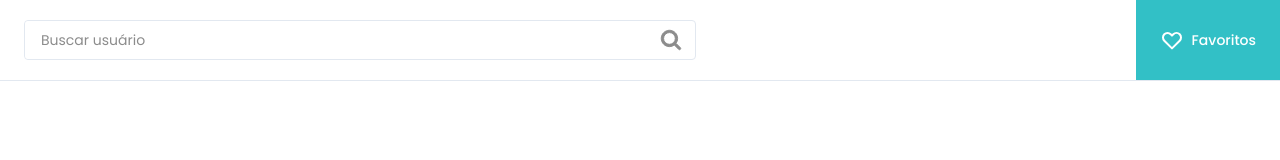
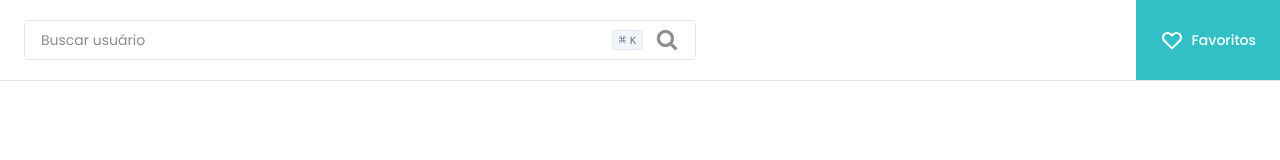
Before and after one commit to HigorDenomar/repo-explorer, a React (Vite) app: page / in a window 1280 px wide. Shown: the top 160 px of the page. Built offline with nearby package versions, Linux system fonts and the light colour scheme; no server answers.

Commit message:
refactor: replaces the search form with command k

```diff
--- a/src/components/search-form.tsx
+++ b/src/components/search-form.tsx
@@ -1,48 +1,63 @@
-import { useState, type FormEvent } from 'react'
+import { useState } from 'react'
+import { useNavigate } from 'react-router-dom'
+
 import { ImSpinner2 } from 'react-icons/im'
 import { IoSearch } from 'react-icons/io5'
-import { useNavigate } from 'react-router-dom'
-
+import { useListUsers } from '../hooks/useListUsers'
 import { useSearchStore } from '../store/search'
 import { useUserStore } from '../store/user'
+import { InputSearch } from './input-search'
 
 export function SearchForm() {
+  const [isInputOpen, setInputOpen] = useState(false)
   const [search, setSearch] = useState('')
   const navigate = useNavigate()
   const { isLoading } = useUserStore()
 
-  async function handleSearch(event: FormEvent) {
-    event.preventDefault()
-    if (!search) return
+  const { data, isFetching } = useListUsers({ search })
+  const users = data?.map((user) => user.login.toLowerCase())
 
-    useSearchStore.setState({ search })
+  function handleToSelect(value: string) {
+    if (!value) return
+
+    setInputOpen(false)
+    setSearch(value)
+
+    useSearchStore.setState({ search: value })
     useUserStore.setState({ user: undefined })
 
-    navigate(`/user/${search}`)
+    navigate(`/user/${value}`)
   }
 
   return (
-    <form
-      onSubmit={handleSearch}
-      className='flex border rounded my-5 mx-6 h-10 w-full max-w-2xl'
-      data-testid='search-form'
-    >
-      <input
-        type="text"
-        placeholder={isLoading ? 'Buscando...' : 'Buscar usuário'}
-        className='w-full h-full text-sm pl-4 rounded placeholder:text-gray-500'
+    <>
+      <div onClick={() => setInputOpen(true)} className="flex items-center border cursor-text rounded px-4 my-5 mx-6 h-10 w-full max-w-2xl">
+        <p className='text-gray-500 text-sm mr-auto'>
+          {search ? search : (isLoading || isFetching) ? 'Buscando...' : 'Buscar usuário'}
+        </p>
+
+        <kbd className="pointer-events-none ml-1 inline-flex h-5 select-none items-center gap-1 rounded border bg-muted px-1.5 font-mono text-[10px] font-medium text-muted-foreground opacity-100">
+          <span className="text-xs">⌘</span>K
+        </kbd>
+
+        <div aria-label='Buscar' className='pl-3 text-gray-500'>
+          {isFetching ? (
+            <ImSpinner2 size={20} className='animate-spin' />
+          ) : (
+            <IoSearch size={24} strokeWidth={20} />
+          )}
+        </div>
+      </div>
+
+      <InputSearch
         value={search}
-        onChange={event => setSearch(event.target.value)}
-        disabled={isLoading}
+        onChange={setSearch}
+        onSelect={handleToSelect}
+        options={users}
+        open={isInputOpen}
+        setOpen={setInputOpen}
+        isLoading={isFetching}
       />
-
-      <button type='submit' aria-label='Buscar' className='px-3 text-gray-500' disabled={!search || isLoading}>
-        {isLoading ? (
-          <ImSpinner2 size={20} className='animate-spin' />
-        ) : (
-          <IoSearch size={24} strokeWidth={20} />
-        )}
-      </button>
-    </form>
+    </>
   )
 }
```
